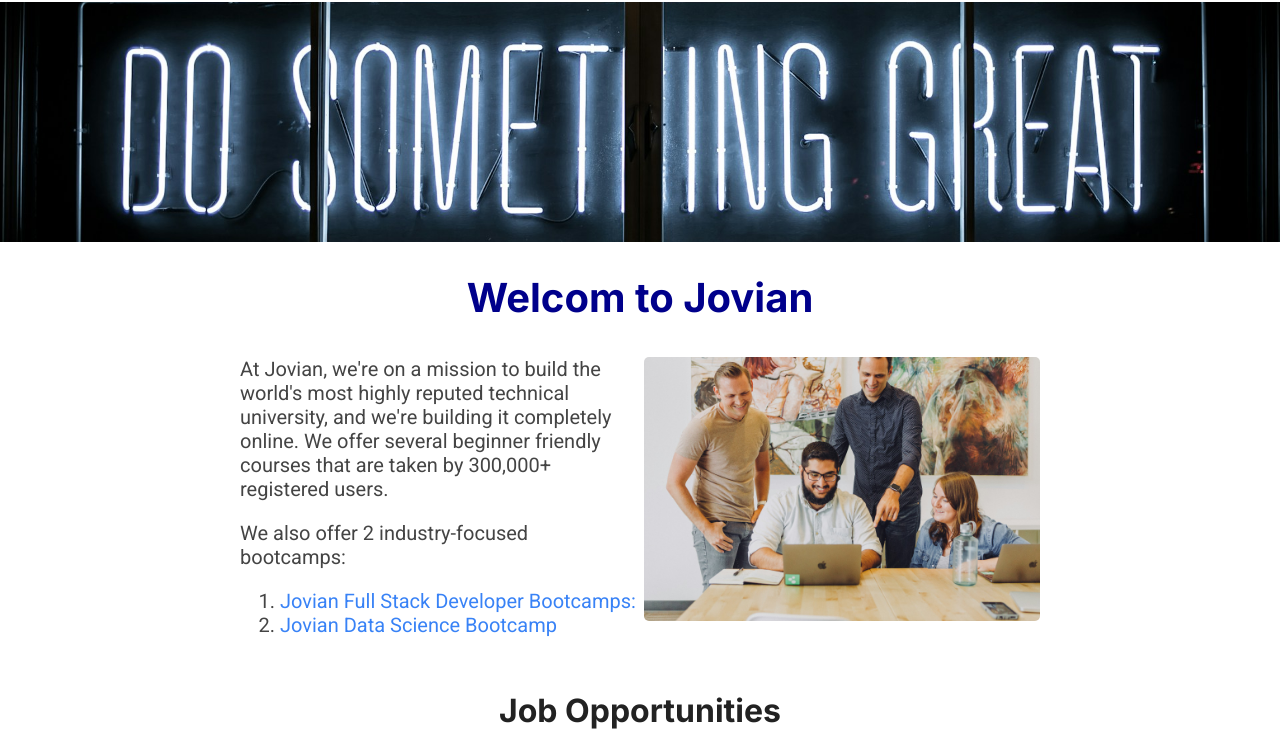
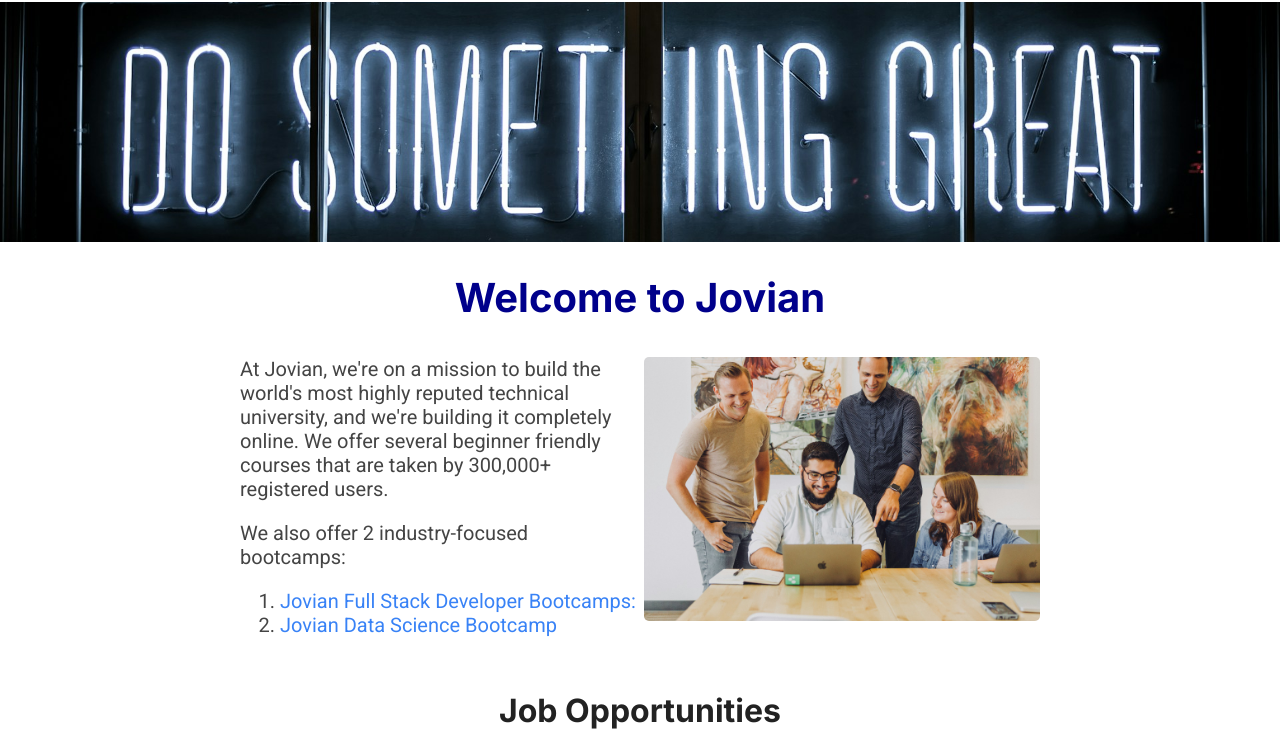
Before and after one commit to Ridham6442/jovian-careers-site-live, a plain HTML site: page src/index.html in a window 1280 px wide. Shown: the part 48-800 px from the top of the page. Drawn offline with Linux system fonts and the light colour scheme.

Commit message:
updated index

```diff
--- a/src/index.html
+++ b/src/index.html
@@ -19,7 +19,7 @@
     </div>
     <img id="banner" src="banner.jpg" alt="banner" height="240">
     <h1>
-      Welcom to Jovian
+      Welcome to Jovian
     </h1>
      <div id="about" >
           <div id="description">
```
